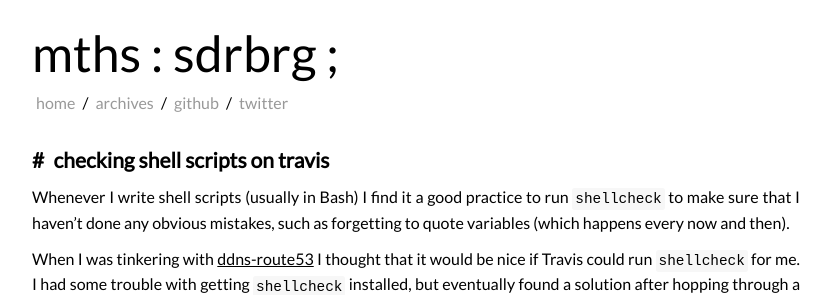
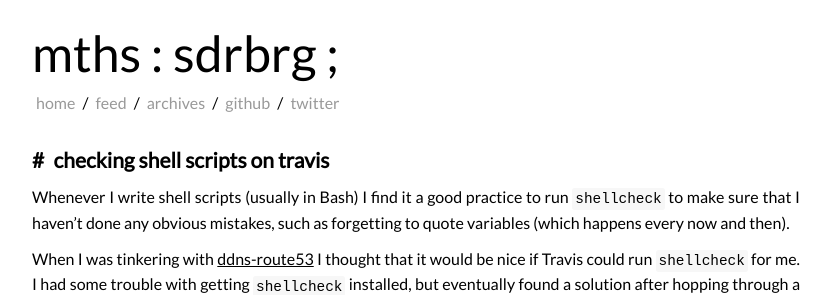
Before and after one commit to mthssdrbrg/mthssdrbrg.github.io, a Jekyll site: the page built from index.html, in a window 1280 px wide. Shown: the top 295 px of the page, without its empty margins (224-1055 px from the left). Built offline with Jekyll 4.4.1, drawn with Linux system fonts in a browser that asks for light colours; Markdown is read by kramdown in place of the engine named in the settings; the list of posts is cut into pages by our own code.

Commit message:
Add feed link to top of page

```diff
--- a/_data/menu.yml
+++ b/_data/menu.yml
@@ -1,5 +1,6 @@
 links:
   home: '/'
+  feed: '/feed.xml'
   archives: '/archives/'
   github: 'https://github.com/mthssdrbrg'
   twitter: 'https://twitter.com/mthssdrbrg'
```
